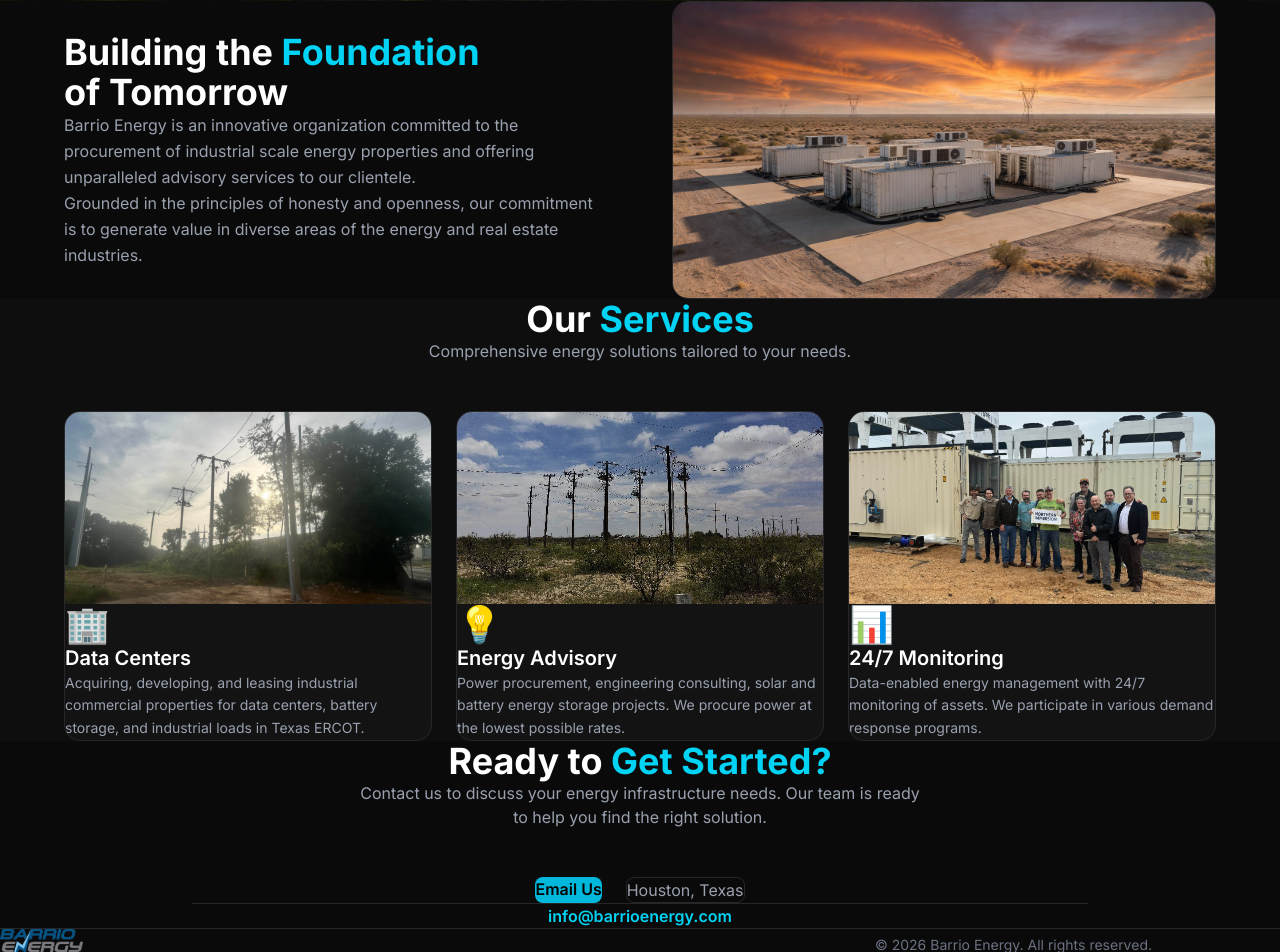
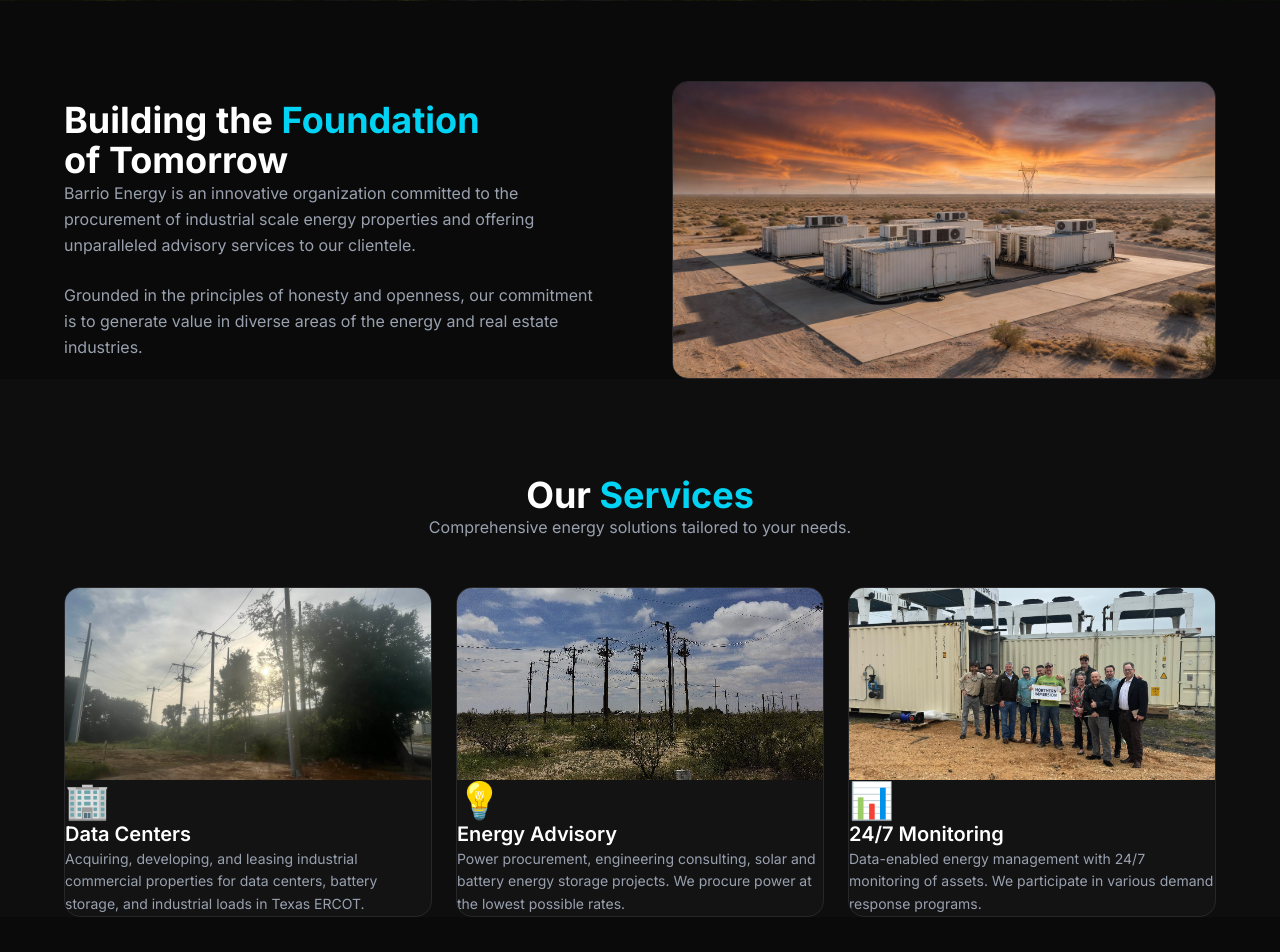
Before and after one commit to ipinney/barrio-energy-web, a Next.js app: page / in a window 1280 px wide. Shown: the part 799-1751 px from the top of the page. Built offline with nearby package versions, Linux system fonts and the light colour scheme; grey boxes are pictures that could not be loaded.

Commit message:
fix: paragraph spacing, section gaps, bio modal typography polish

```diff
--- a/src/app/about/page.tsx
+++ b/src/app/about/page.tsx
@@ -330,12 +330,16 @@ function BioModal({ member, onClose }: { member: TeamMember; onClose: () => void
         </div>
 
         {/* Bio content */}
-        <div className="p-8 pt-6">
+        <div className="p-8 pt-6" style={{ paddingLeft: '24px', paddingRight: '24px' }}>
           <div className="prose prose-invert prose-lg max-w-none">
             {paragraphs.map((paragraph, index) => (
               <p
                 key={index}
                 className="text-gray-300 leading-relaxed mb-6 last:mb-0"
+                style={{
+                  marginBottom: '20px',
+                  textIndent: index === 0 ? '2em' : undefined
+                }}
               >
                 {paragraph}
               </p>
--- a/src/app/page.tsx
+++ b/src/app/page.tsx
@@ -233,7 +233,7 @@ function Hero() {
 // About section
 function About() {
   return (
-    <section className="pt-40 pb-32 px-6">
+    <section className="pb-32 px-6" style={{ paddingTop: '80px' }}>
       <div className="max-w-6xl mx-auto">
         <div className="grid md:grid-cols-2 gap-16 items-center">
           <AnimatedSection>
@@ -243,11 +243,11 @@ function About() {
               <br />
               <span className="text-white">of Tomorrow</span>
             </h2>
-            <p className="text-gray-400 leading-relaxed mb-8">
+            <p className="text-gray-400 leading-relaxed" style={{ marginBottom: '24px' }}>
               Barrio Energy is an innovative organization committed to the procurement of industrial
               scale energy properties and offering unparalleled advisory services to our clientele.
             </p>
-            <p className="text-gray-400 leading-relaxed mt-6">
+            <p className="text-gray-400 leading-relaxed" style={{ marginTop: '16px' }}>
               Grounded in the principles of honesty and openness, our commitment is to generate
               value in diverse areas of the energy and real estate industries.
             </p>
@@ -292,14 +292,14 @@ function Services() {
   ];
 
   return (
-    <section id="services" className="pt-32 pb-24 px-6 bg-zinc-900/30">
+    <section id="services" className="pb-24 px-6 bg-zinc-900/30" style={{ paddingTop: '96px' }}>
       <div className="max-w-6xl mx-auto">
         <AnimatedSection className="text-center mb-16">
           <h2 className="text-3xl md:text-4xl font-bold mb-4">
             <span className="text-white">Our </span>
             <span className="text-cyan-400">Services</span>
           </h2>
-          <p className="text-gray-400 max-w-2xl" style={{ margin: '0 auto 3rem auto', textAlign: 'center' }}>
+          <p className="text-gray-400 max-w-2xl" style={{ margin: '0 auto 3rem auto', textAlign: 'center', marginBottom: '48px' }}>
             Comprehensive energy solutions tailored to your needs.
           </p>
         </AnimatedSection>
@@ -317,7 +317,7 @@ function Services() {
 // Contact section
 function Contact() {
   return (
-    <section id="contact" className="py-24 px-6">
+    <section id="contact" className="py-24 px-6" style={{ paddingTop: '96px' }}>
       <div className="max-w-4xl mx-auto" style={{ textAlign: 'center' }}>
         <AnimatedSection>
           <h2 className="text-3xl md:text-4xl font-bold mb-6">
```
